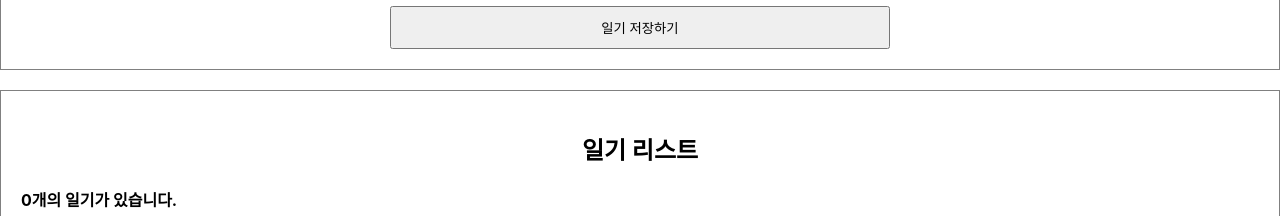
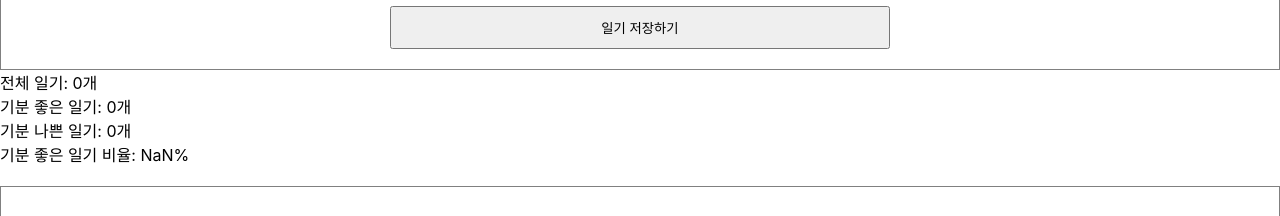
Before and after one commit to earthyoung/react_clonecoding_simple_diary, a React (Create React App) app: page / in a window 1280 px wide. Shown: the part 404-620 px from the top of the page. Built offline with nearby package versions, Linux system fonts and the light colour scheme; no server answers.

Commit message:
feat: useMemo()로 연산 과정 최적화

```diff
--- a/src/App.js
+++ b/src/App.js
@@ -1,9 +1,7 @@
 import './App.css';
 import DiaryEditor from './DiaryEditor';
 import DiaryList from './DiaryList';
-import {useState, useRef, useEffect} from "react";
-
-// https://jsonplaceholder.typicode.com/comments
+import {useMemo, useState, useRef, useEffect} from "react";
 
 function App() {
 
@@ -52,9 +50,24 @@
     );
   };
 
+  const getDiaryAnalysis = useMemo(() => {
+    console.log("일기 분석 시작");
+
+    const goodCount = data.filter((it) => it.emotion >= 3).length;
+    const badCount = data.length - goodCount;
+    const goodRatio = Math.round((goodCount / data.length) * 100);
+    return {goodCount, badCount, goodRatio};
+  }, [data.length]);
+
+  const {goodCount, badCount, goodRatio} = getDiaryAnalysis;
+
   return (
     <div className="App">
       <DiaryEditor onCreate={onCreate}/>
+      <div>전체 일기: {data.length}개</div>
+      <div>기분 좋은 일기: {goodCount}개</div>
+      <div>기분 나쁜 일기: {badCount}개</div>
+      <div>기분 좋은 일기 비율: {goodRatio}%</div>
       <DiaryList diaryList={data} onRemove={onRemove} onEdit={onEdit}/>
     </div>
   );
```
